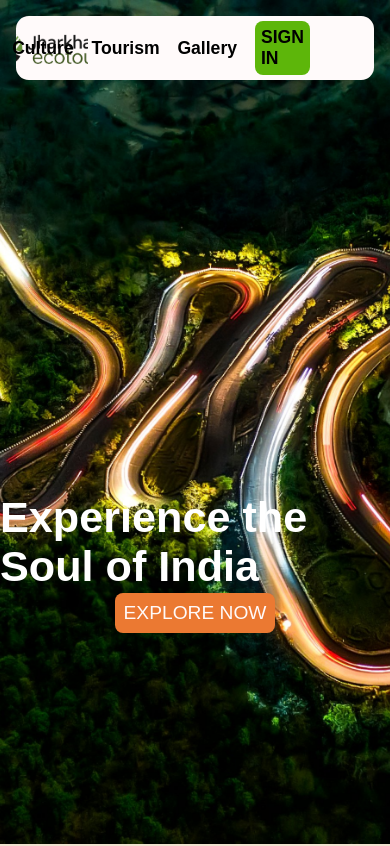
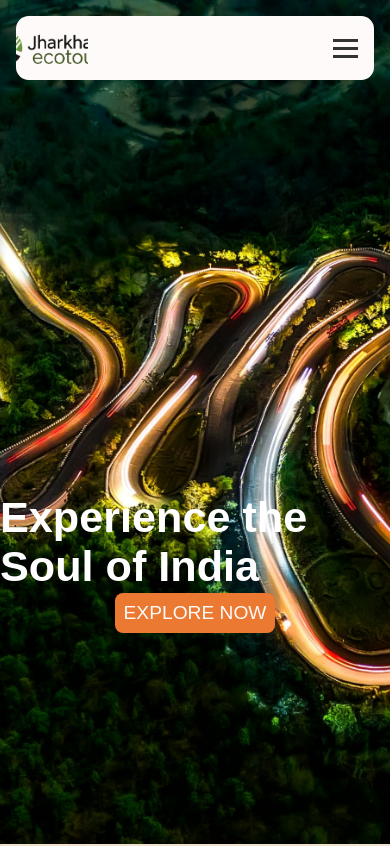
Before and after one commit to Aryannaik-max/tourism, a React (Vite) app in the folder FRONTEND/tourism/: page / in a window 390 px wide. Shown: the top 846 px of the page. Built offline with nearby package versions, Linux system fonts and the light colour scheme; a web font is replaced by a local one.

Commit message:
fix navbar

```diff
--- a/FRONTEND/tourism/src/components/Navbar.jsx
+++ b/FRONTEND/tourism/src/components/Navbar.jsx
@@ -1,43 +1,72 @@
-import { Link } from 'react-router-dom'
+import { useState } from 'react'
+import { useNavigate, useLocation } from 'react-router-dom'
 
 const Navbar = () => {
+    const [isMenuOpen, setIsMenuOpen] = useState(false)
+    const navigate = useNavigate()
+    const location = useLocation()
+
+    const go = (path) => () => {
+        navigate(path)
+        setIsMenuOpen(false)
+    }
+
+    const toggleMenu = () => {
+        setIsMenuOpen(!isMenuOpen)
+    }
   return (
+    <>
+    {isMenuOpen && <div className='overlay' onClick={toggleMenu}></div>}
     <nav className="navbar">
         <div className="nav-menu">
             <div className="logo">
                 <img src="/ecologo.png" alt="" />
             </div>
-        <div className="nav-links">
-            <div className="nav-link home">
-                <p>
-                <Link to={'/'}>
+            <div className="menu-icon" onClick={() => setIsMenuOpen(!isMenuOpen)} role='button' tabIndex={0}>
+                <div className="bar"></div>
+                <div className="bar"></div>
+                <div className="bar"></div>
+            </div>
+            <div className={`nav-links ${isMenuOpen ? 'open' : ''}`}>
+                <div className="close-icon" onClick={toggleMenu} role='button' tabIndex={0}>&times;</div>
+                <div className={`nav-link home-link ${location.pathname === '/' ? 'active' : ''}`}
+                onClick={go('/')}
+                role='button'
+                tabIndex={0}
+                >
                     Home
-                </Link>
-                </p>
                 </div>
-            <div className="nav-link culture">
-                <Link to={'/culture'}>
+                <div className={`nav-link culture-link ${location.pathname === '/culture' ? 'active' : ''}`}
+                onClick={go('/culture')}
+                role='button'
+                tabIndex={0}
+                >
                     Culture
-                </Link>
                 </div>
-            <div className="nav-link culture">
-                <Link to={'/tourism'}>
+                <div className={`nav-link tourism-link ${location.pathname === '/tourism' ? 'active' : ''}`}
+                onClick={go('/tourism')}
+                tabIndex={0}
+                >
                     Tourism
-                </Link>
                 </div>
-            <div className="nav-link gallery">
-                <Link to={'/gallery'}>
+                <div className={`nav-link gallery-link ${location.pathname === '/gallery' ? 'active' : ''}`}
+                onClick={go('/gallery')}
+                role='button'
+                tabIndex={0}
+                >
                     Gallery
-                </Link>
                 </div>
-            <div className="nav-link signup">
-                <Link to={'/signup'}>
+                <div className={`nav-link signup-link`}
+                onClick={go('/signup')}
+                role='button'
+                tabIndex={0}
+                >
                     SIGN IN
-                </Link>
                 </div>
             </div>
         </div>
     </nav>
+    </>
   )
 }
 
--- a/FRONTEND/tourism/src/index.css
+++ b/FRONTEND/tourism/src/index.css
@@ -14,18 +14,17 @@ nav {
   width: 100%;
   position: fixed;
   top: 0;
-  z-index: 2;
+  z-index: 3;
+  height: 4rem;
 }
 
 .nav-menu {
-  height: 4rem;
+  height: 100%;
   display: flex;
   justify-content: space-between;
   align-items: center;
   background-color: snow;
-  margin-top: 1rem;
-  margin-left: 1rem;
-  margin-right: 1rem;
+  margin: 1rem;
   border-radius: 0.8rem;
 }
 
@@ -47,38 +46,125 @@ nav {
   display: flex;
   justify-content: flex-end;
   align-items: center;
-  gap: 8%;
-  padding-right: 4rem;
+  gap: 6%;
+  padding-right: 1.5rem;
 }
 
-.nav-links a {
-  text-decoration: none;
+.nav-link {
   color: black;
   font-size: 1.1rem;
   font-weight: 600;
+  display: flex;
+  justify-content: center;
+  align-items: center;
+  cursor: pointer;
 }
 
-.nav-links > div :focus {
+.nav-link:not(:last-child) {
+  border-radius: 0.5rem;
+  height: 85%;
+  padding: 0.7rem;
+}
+
+.nav-link:not(:last-child):hover {
+  border-radius: 0.5rem;
+  height: 85%;
+  padding: 0.7rem;
+  background-color: #80c242;
+}
+
+.nav-link.active {
   color: white;
   background-color: #448408;
   border-radius: 0.5rem;
-  height: 100%;
-  width: 100%;
+  height: 85%;
   padding: 0.7rem;
 }
 
-.nav-links .signup {
+.nav-link.active:hover {
+  background-color: #448408;
+}
+
+.nav-links .signup-link {
   background-color: #5db60a;
   border-radius: 0.5rem;
   padding: 0.38rem;
 }
 
-.nav-links > .signup a:focus,
-.nav-links > .signup :focus {
-  background: none;
-  color: inherit;
-  padding: 0.38rem;
-  border-radius: 0.5rem;
+.menu-icon {
+  display: none;
+  cursor: pointer;
+}
+
+.close-icon {
+  display: none;
+  cursor: pointer;
+}
+
+.overlay {
+  position: fixed;
+  top: 0;
+  left: 0;
+  width: 100%;
+  height: 100%;
+  background-color: rgba(0,0,0,0.5);
+  z-index: 1;
+}
+
+@media screen and (max-width: 705px) {
+  .menu-icon {
+    display: block;
+  }
+
+  .menu-icon .bar {
+    width: 25px;
+    height: 3px;
+    background-color: #333;
+    margin: 5px 1rem;
+  }
+
+  .nav-links {
+    position: fixed;
+    top: 0;
+    left: 0;
+    height: 100svh;
+    background-color: white;
+    width: 250px;
+    display: flex;
+    flex-direction: column;
+    align-items: flex-start;
+    padding: 4rem 2rem 2rem;
+    box-shadow: 2px 0 5px rgba(0,0,0,0.1);
+    gap: 1.5rem;
+    z-index: 2;
+    transform: translateX(-100%);
+    transition: transform 0.3s ease-in-out;
+  }
+
+  .nav-link.active {
+    height: 3rem;
+  }
+
+  .nav-links.open {
+    transform: translateX(0);
+    display: flex;
+    flex-direction: column;
+    justify-content: flex-start;
+  }
+
+  .nav-link {
+    width: 100%;
+    text-align: left;
+  }
+
+  .close-icon {
+    display: block;
+    position: absolute;
+    top: 1rem;
+    right: 1.5rem;
+    font-size: 2rem;
+    color: #333;
+  }
 }
 
 .home-section {
```
Lines whose indentation alone changed are shown as unchanged.
